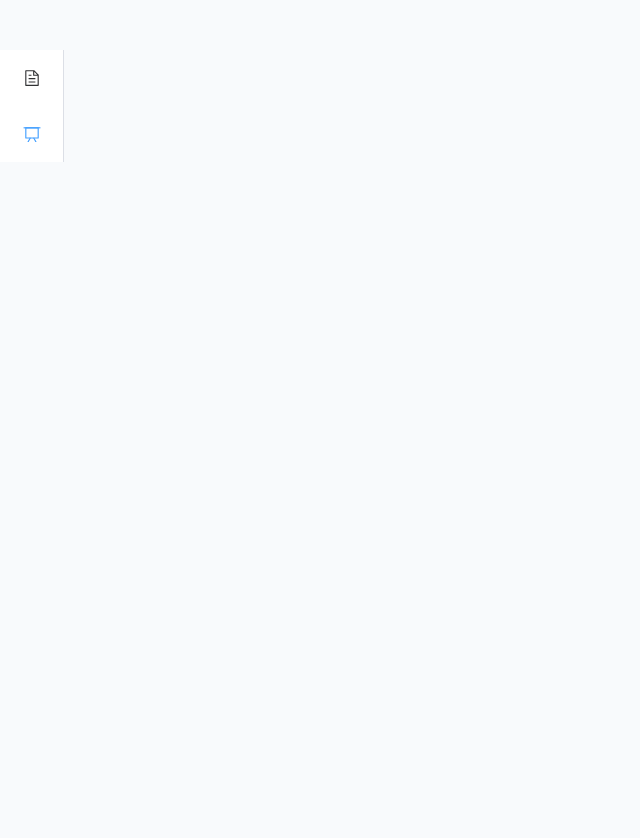
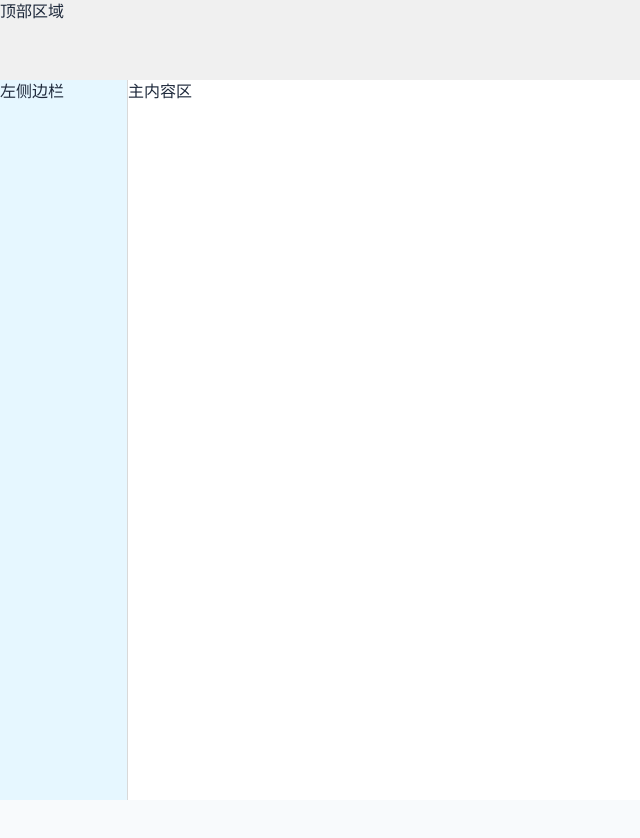
Before and after one commit to 9-4-6/soso-web, a Vue app: page /sysManager in a window 1280 px wide. Shown: the top 838 px of the page, without its empty margins (0-640 px from the left). After the commit the page ends 800 px from the top, so only its background shows below. Built offline with nearby package versions, Linux system fonts and the light colour scheme.

Commit message:
系统管理

```diff
--- a/src/views/SysManagerView.vue
+++ b/src/views/SysManagerView.vue
@@ -1,70 +1,40 @@
 <script lang="ts" setup>
-import {
-    DataBoard,
-    Document,
-} from '@element-plus/icons-vue'
 
-const isCollapse = ref(true)
-const handleOpen = (key: string, keyPath: string[]) => {
-    console.log(key, keyPath)
-}
-const handleClose = (key: string, keyPath: string[]) => {
-    console.log(key, keyPath)
-}
 </script>
 <template>
     <div class="app-container">
-        <div class="header">
+        <div class="nav">顶部区域</div>
+        <div class="main-content">
+            <div class="left-side">左侧边栏</div>
+            <div class="content">主内容区</div>
         </div>
-        <div class="menu">
-            <el-menu default-active="2" class="el-menu-vertical-demo" :collapse="isCollapse" @open="handleOpen"
-                @close="handleClose">
-                <el-sub-menu index="1">
-                    <template #title>
-                        <el-icon>
-                            <Document />
-                        </el-icon>
-                        <span>系统管理</span>
-                    </template>
-                    <el-menu-item index="1-1">
-                        <template #title>部门管理</template>
-                    </el-menu-item>
-                    <el-menu-item index="1-2">
-                        <template #title>岗位管理</template>
-                    </el-menu-item>
-                    <el-menu-item index="1-3">
-                        <template #title>角色管理</template>
-                    </el-menu-item>
-                    <el-menu-item index="1-4">
-                        <template #title>人员管理</template>
-                    </el-menu-item>
-                </el-sub-menu>
-                <el-menu-item index="2">
-                    <el-icon>
-                        <DataBoard />
-                    </el-icon>
-                    <template #title>运营管理</template>
-                </el-menu-item>
-            </el-menu>
-        </div>
-
     </div>
 
 </template>
-
-
-
 <style lang="less" scoped>
 .app-container {
+    display: flex;
+    flex-direction: column;
     height: 100vh;
 
+    .nav {
+        flex: 0 0 10%;
+        background: #f0f0f0;
+    }
 
-    .menu {
-        margin-top: 50px;
+    .main-content {
+        flex: 0 0 90%;
+        display: flex;
 
-        .el-menu-vertical-demo:not(.el-menu--collapse) {
-            width: 200px;
-            min-height: 400px;
+        .left-side {
+            flex: 0 0 10%;
+            background: #e6f7ff;
+            border-right: 1px solid #d9d9d9;
+        }
+
+        .content {
+            flex: 0 0 90%;
+            background: #fff;
         }
     }
 }
```
